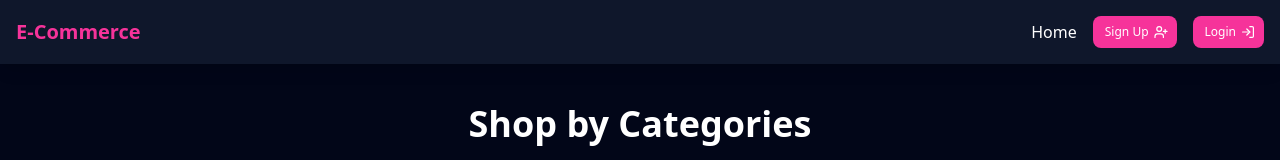
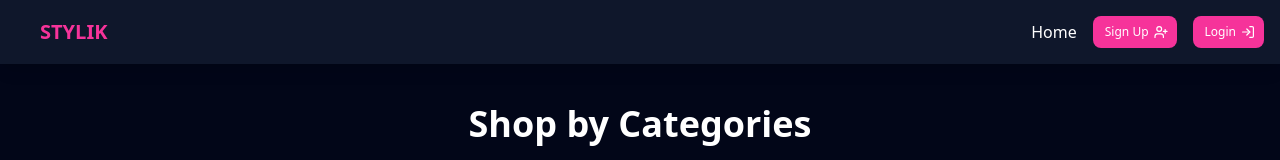
Before and after one commit to stalinpatel/E-COMMERCE-APP, a React (Vite) app in the folder frontend/: page / in a window 1280 px wide. Shown: the top 160 px of the page. Built offline with nearby package versions, Linux system fonts and the light colour scheme; no server answers.

Commit message:
changed name to STYLIK

```diff
--- a/frontend/package.json
+++ b/frontend/package.json
@@ -22,6 +22,7 @@
     "react-dom": "^19.0.0",
     "react-hot-toast": "^2.5.2",
     "react-router-dom": "^7.4.1",
+    "react-use": "^17.6.0",
     "recharts": "^2.15.1",
     "tailwind-scrollbar": "^4.0.2",
     "tailwindcss": "^4.1.1",
--- a/frontend/src/App.jsx
+++ b/frontend/src/App.jsx
@@ -12,7 +12,7 @@ import { useEffect } from "react";
 import LoadingSpinner from "./components/LoadingSpinner";
 import CartPage from "./pages/CartPage";
 import PaymentSuccessPage from "./pages/PaymentSuccessPage";
-import PaymentFailedPage from "./components/PaymentFailedPage";
+import PaymentFailedPage from "./pages/PaymentFailedPage";
 
 
 function App() {
--- a/frontend/src/components/Navbar.jsx
+++ b/frontend/src/components/Navbar.jsx
@@ -10,7 +10,7 @@ const AdminNav = ({ handleLogout, cartItemCount }) => {
     <nav className="flex justify-between items-center p-4 bg-slate-900 shadow-lg fixed top-0 left-0 w-full z-50">
       {/* Logo */}
       <div className="text-xl font-bold text-pink-500">
-        <Link to="/">E-Commerce</Link>
+        <Link to="/">STYLIK</Link>
       </div>
 
       {/* Navigation Links */}
@@ -60,7 +60,7 @@ const UserNav = ({ handleLogout, cartItemCount }) => {
     <nav className="flex justify-between items-center p-4 bg-slate-900 shadow-lg fixed top-0 left-0 w-full z-50">
       {/* Logo */}
       <div className="text-xl font-bold text-pink-500">
-        <Link to="/">E-Commerce</Link>
+        <Link to="/">STYLIK</Link>
       </div>
 
       {/* Navigation Links */}
@@ -97,10 +97,10 @@ const UserNav = ({ handleLogout, cartItemCount }) => {
 
 const GuestNav = () => {
   return (
-    <nav className="flex justify-between items-center  p-4 bg-slate-900 shadow-lg fixed top-0 left-0 w-full z-50">
+    <nav className="flex justify-between items-center  p-4 pl-10  bg-slate-900 shadow-lg fixed top-0 left-0 w-full z-50">
       {/* Logo */}
       <div className="text-xl font-bold text-pink-500">
-        <Link to="/">E-Commerce</Link>
+        <Link to="/">STYLIK</Link>
       </div>
 
       {/* Navigation Links */}
--- a/frontend/src/pages/CartPage.jsx
+++ b/frontend/src/pages/CartPage.jsx
@@ -87,7 +87,7 @@ const CartPage = () => {
                     "key": key,
                     "amount": res.order.amount,
                     "currency": res.order.currency,
-                    "name": "Stalin E-Store ",
+                    "name": "STYLIK",
                     "order_id": res.order.id,
                     "handler": async (response) => {
                         const res = await verifyPayment(response)
--- a/frontend/src/components/PaymentFailedPage.jsx
+++ b/frontend/src/pages/PaymentFailedPage.jsx
@@ -4,7 +4,11 @@ import { useCartStore } from '../store/useCartStore';
 export default function PaymentFailedPage() {
     const navigate = useNavigate();
     const { orderDetails: { orderId }, discountedPrice } = useCartStore();
-
+    useEffect(() => {
+        if (!orderId) {
+            navigate("/")
+        }
+    }, [])
     return (
         <div className="min-h-screen flex flex-col items-center justify-center bg-slate-900 text-white px-6 py-12">
             <XCircle className="text-red-500" size={80} />
--- a/frontend/src/pages/PaymentSuccessPage.jsx
+++ b/frontend/src/pages/PaymentSuccessPage.jsx
@@ -3,8 +3,10 @@ import { CheckCircle2 } from "lucide-react";
 import { useCartStore } from '../store/useCartStore';
 import { formatDateTime } from "../utils/formatDateTime"
 import { useNavigate } from "react-router-dom";
+
 const PaymentSuccessPage = () => {
     const navigate = useNavigate();
+
     const { paymentDetails: { orderId, paidAt, receiptId, status, amount } } = useCartStore();
 
     useEffect(() => {
@@ -14,6 +16,8 @@ const PaymentSuccessPage = () => {
     }, [])
     return (
         <div className="min-h-screen bg-gray-900 flex flex-col justify-center items-center p-6 text-white">
+            {/* Confetti Boom 🎉 */}
+
             <div className="bg-gray-800 rounded-2xl shadow-xl p-8 max-w-md w-full text-center">
                 <div className="flex justify-center mb-4">
                     <CheckCircle2 className="text-green-400" width={64} height={64} />
```
Also changed, not shown: 1 other file (tests, documents, lock files or other folders).
